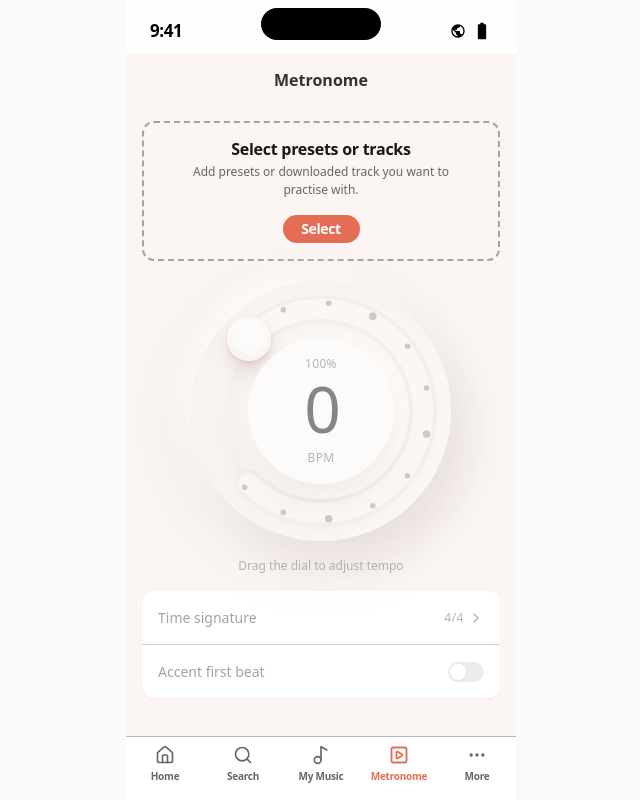
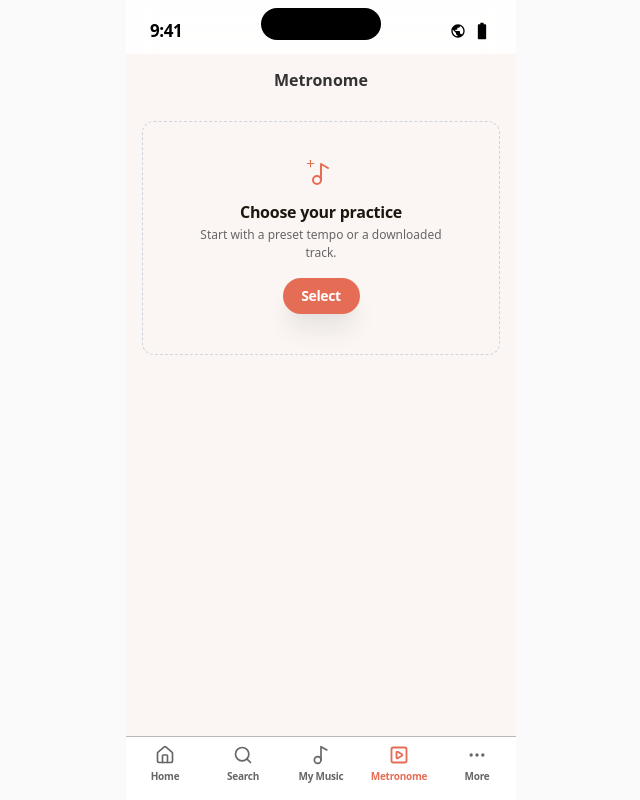
Before and after one commit to bissy-k/feisapp, a React (Vite) app: page / in a window 1280 px wide. Both pictures are taken after a click on the button "Metronome". Shown: the whole page, without its empty margins (319-959 px from the left). Built offline with nearby package versions, Linux system fonts and the light colour scheme.

Commit message:
Refine metronome setup experience

```diff
--- a/src/components/RotaryDial.tsx
+++ b/src/components/RotaryDial.tsx
@@ -55,11 +55,12 @@ export function RotaryDial({
   // Map current value to a 270° arc starting at -135° (bottom-left) sweeping to +135° (bottom-right)
   const valueAngle = -135 + (value - min) / range * 270;
   const center = size / 2;
-  const ringRadius = center - 28;
-  const tickRadius = center - 22;
+  const ringStrokeWidth = Math.max(22, size * 0.092);
+  const ringRadius = center - ringStrokeWidth - 16;
+  const tickRadius = ringRadius + ringStrokeWidth * 0.28;
   const progressPath = describeArc(center, ringRadius, -135, valueAngle);
   const railPath = describeArc(center, ringRadius, -135, 135);
-  const innerInset = Math.max(46, size * 0.22);
+  const innerInset = Math.max(54, size * 0.25);
   const getAngle = useCallback((clientX: number, clientY: number) => {
     if (!containerRef.current) return 0;
     const rect = containerRef.current.getBoundingClientRect();
@@ -227,23 +228,23 @@ export function RotaryDial({
           d={railPath}
           fill="none"
           stroke="#EEE7E4"
-          strokeWidth="28"
+          strokeWidth={ringStrokeWidth}
           strokeLinecap="round" />
         <path
           d={railPath}
           fill="none"
           stroke="#FFFFFF"
-          strokeWidth="20"
+          strokeWidth={ringStrokeWidth - 8}
           strokeLinecap="round"
           strokeOpacity="0.68" />
         <motion.path
           d={progressPath}
           fill="none"
           stroke="url(#premiumDialArc)"
-          strokeWidth="28"
+          strokeWidth={ringStrokeWidth}
           strokeLinecap="round"
           filter="url(#premiumArcShadow)"
-          animate={isPlaying ? { strokeWidth: [28, isAccent ? 34 : 31, 28] } : { strokeWidth: 28 }}
+          animate={isPlaying ? { strokeWidth: [ringStrokeWidth, isAccent ? ringStrokeWidth + 5 : ringStrokeWidth + 3, ringStrokeWidth] } : { strokeWidth: ringStrokeWidth }}
           transition={{ duration: 0.22, ease: 'easeOut' }}
           key={`arc-pulse-${beatPulseKey}`} />
 
@@ -256,9 +257,9 @@ export function RotaryDial({
               key={i}
               cx={point.x}
               cy={point.y}
-              r={i % 3 === 0 ? 3.8 : 2.8}
+              r={3.1}
               fill={isActiveTick ? accentColor : '#5E5552'}
-              opacity={isActiveTick ? 0.45 : 0.55} />
+              opacity={isActiveTick ? 0.48 : 0.5} />
           );
         })}
       </svg>
--- a/src/hooks/useMetronome.ts
+++ b/src/hooks/useMetronome.ts
@@ -10,7 +10,7 @@ export function useMetronome() {
   const [currentBeat, setCurrentBeat] = useState(0);
   const [volume, setVolume] = useState(0.7);
   const [isMuted, setIsMuted] = useState(false);
-  const [sound, setSound] = useState<MetronomeSound>('beep');
+  const [sound, setSound] = useState<MetronomeSound>('woodblock');
 
   const audioContextRef = useRef<AudioContext | null>(null);
   const nextNoteTimeRef = useRef(0);
--- a/src/screens/FeisMinimalScreen.tsx
+++ b/src/screens/FeisMinimalScreen.tsx
@@ -6,10 +6,12 @@ import {
   ChevronRight,
   Music2,
   Plus,
+  Volume1,
+  Volume2,
   X
 } from 'lucide-react';
-import { AnimatePresence, motion } from 'framer-motion';
-import { useMetronome } from '../hooks/useMetronome';
+import { AnimatePresence, motion, useReducedMotion } from 'framer-motion';
+import { MetronomeSound, useMetronome } from '../hooks/useMetronome';
 import { usePlayer } from '../context/PlayerContext';
 import { RotaryDial } from '../components/RotaryDial';
 import { DANCE_STYLES, Track } from '../data/mockData';
@@ -47,6 +49,10 @@ type PracticeSelection =
 
 type SelectionView = 'root' | 'playlists' | 'tracks';
 type SessionState = 'ready' | 'running' | 'paused';
+type MetronomeBeatOption = {
+  value: MetronomeSound;
+  label: string;
+};
 
 const ACCENT = '#E56D56';
 const BG = '#FBF6F3';
@@ -55,6 +61,20 @@ const TEXT_PRIMARY = '#333333';
 const TEXT_SECONDARY = '#666666';
 const TEXT_TERTIARY = '#595959';
 const BORDER = '#D0D5DD';
+const METRONOME_BEAT_OPTIONS: MetronomeBeatOption[] = [
+  {
+    value: 'beep',
+    label: 'Beep'
+  },
+  {
+    value: 'click',
+    label: 'Click'
+  },
+  {
+    value: 'woodblock',
+    label: 'Woodchip'
+  }
+];
 
 const PRACTICE_PRESETS: PracticePreset[] = [
   {
@@ -245,8 +265,11 @@ export function FeisMinimalScreen({
     accentFirstBeat,
     setAccentFirstBeat,
     currentBeat,
-    isMuted,
-    setIsMuted
+    volume,
+    setVolume,
+    setIsMuted,
+    sound,
+    setSound
   } = useMetronome();
   const {
     currentTrack,
@@ -262,6 +285,7 @@ export function FeisMinimalScreen({
   const [showSelectionSheet, setShowSelectionSheet] = useState(false);
   const [showTimeSigPicker, setShowTimeSigPicker] = useState(false);
   const [showStemPicker, setShowStemPicker] = useState(false);
+  const [showBeatSoundPicker, setShowBeatSoundPicker] = useState(false);
   const [selectionView, setSelectionView] = useState<SelectionView>('root');
   const [selectedPlaylistId, setSelectedPlaylistId] = useState<string | null>(
     null
@@ -315,11 +339,13 @@ export function FeisMinimalScreen({
   const selectedTrackTime = isSelectedTrackLoaded ? currentTime : 0;
   const selectedStemLabel =
   selectedStems.length > 1 ? selectedStems.join(', ') : selectedStems[0] ?? 'Drums';
+  const metronomeBeatLabel =
+  METRONOME_BEAT_OPTIONS.find((option) => option.value === sound)?.label ?? 'Woodchip';
   const isCustomTempo = hasSelection && defaultBpm > 0 && bpm !== defaultBpm;
   const defaultTimeSignatureBeats = defaultBeatsForSignature(
     selectedPreset?.timeSignature ?? selectedStyle?.timeSignature
   );
-  const settingsTopClass = selectedTrack ? 'mt-3' : hasSelection ? 'mt-9' : 'mt-4';
+  const settingsTopClass = selectedTrack ? 'mt-4' : hasSelection ? 'mt-9' : 'mt-4';
 
   useEffect(() => {
     if (!selection) {
@@ -363,6 +389,10 @@ export function FeisMinimalScreen({
   useEffect(() => {
     if (!selectedTrack) setShowStemPicker(false);
   }, [selectedTrack]);
+
+  useEffect(() => {
+    if (!hasSelection) setShowBeatSoundPicker(false);
+  }, [hasSelection]);
 
   useEffect(() => {
     return () => {
@@ -512,6 +542,8 @@ export function FeisMinimalScreen({
           sessionState={sessionState}
           onOpen={() => setShowSelectionSheet(true)} />
 
+        {hasSelection &&
+        <>
         <div
           className={`flex flex-col items-center justify-center transition-opacity ${selectedTrack ? 'mt-4' : 'mt-5'} ${hasSelection ? 'opacity-100' : 'opacity-50'}`}>
 
@@ -523,7 +555,7 @@ export function FeisMinimalScreen({
             onChange={(next) => {
               if (hasSelection) setBpm(next);
             }}
-            size={selectedTrack ? 220 : 260}
+            size={272}
             isPlaying={isPracticePlaying}
             isAccent={accentFirstBeat && currentBeat === 0}
             beatPulseKey={currentBeat}
@@ -533,7 +565,7 @@ export function FeisMinimalScreen({
               <div className="text-[12px] text-[#737373] tabular-nums mb-1 tracking-[0.3px]">
                 {speedPercent}%
               </div>
-              <div className="text-[64px] font-medium tracking-[-3.2px] text-[#171717] leading-none">
+              <div className="text-[58px] font-medium tracking-[-2.4px] text-[#171717] leading-none">
                 {displayBpm}
               </div>
               <div className="text-[12px] font-medium text-[#737373] tracking-[0.3px] mt-2">
@@ -580,23 +612,6 @@ export function FeisMinimalScreen({
                 </span>
               </button>
               <div className="h-px" style={{ backgroundColor: BORDER }} />
-              <div className="h-[53px] px-4 flex items-center justify-between">
-                <span className="text-[14px] font-medium leading-[22px]" style={{ color: TEXT_PRIMARY }}>
-                  Metronome sound
-                </span>
-                <button
-                  onClick={() => setIsMuted(!isMuted)}
-                  className="w-9 h-5 rounded-full transition-colors relative flex-shrink-0 p-0.5 focus:outline-none"
-                  style={{
-                    backgroundColor: isMuted ? BORDER : ACCENT
-                  }}
-                  aria-pressed={!isMuted}
-                  aria-label={isMuted ? 'Turn metronome sound on' : 'Turn metronome sound off'}>
-                  <span
-                    className={`absolute top-0.5 w-4 h-4 bg-white rounded-full shadow transition-transform ${isMuted ? 'left-0.5' : 'left-[18px]'}`} />
-                </button>
-              </div>
-              <div className="h-px" style={{ backgroundColor: BORDER }} />
             </>
           }
 
@@ -625,6 +640,69 @@ export function FeisMinimalScreen({
             </span>
           </button>
           <div className="h-px" style={{ backgroundColor: BORDER }} />
+          <button
+            onClick={() => {
+              if (hasSelection) setShowBeatSoundPicker(true);
+            }}
+            disabled={!hasSelection}
+            className={`w-full h-[53px] px-4 flex items-center justify-between focus:outline-none ${hasSelection ? 'active:bg-neutral-50' : 'cursor-not-allowed'}`}
+            style={{
+              opacity: hasSelection ? 1 : 0.45
+            }}
+            aria-label="Change metronome beat sound">
+
+            <span className="text-[14px] font-medium leading-[22px]" style={{ color: TEXT_PRIMARY }}>
+              Metronome beats
+            </span>
+            <span
+              className="flex items-center gap-1 text-[12px] leading-4 tracking-[0.5px]"
+              style={{
+                color: TEXT_TERTIARY
+              }}>
+
+              {metronomeBeatLabel}
+              <ChevronRight size={16} style={{ color: hasSelection ? ACCENT : TEXT_TERTIARY }} />
+            </span>
+          </button>
+          <div className="h-px" style={{ backgroundColor: BORDER }} />
+          <div
+            className="h-[60px] px-4 flex items-center gap-3"
+            style={{
+              opacity: hasSelection ? 1 : 0.45
+            }}>
+            <Volume1 size={20} strokeWidth={2} style={{ color: ACCENT }} />
+            <div className="relative h-8 flex-1 flex items-center">
+              <div className="absolute left-0 right-0 h-[5px] rounded-full" style={{ backgroundColor: '#E6E1DE' }} />
+              <div
+                className="absolute left-0 h-[5px] rounded-full"
+                style={{
+                  width: `${Math.round(volume * 100)}%`,
+                  backgroundColor: ACCENT
+                }} />
+              <div
+                className="absolute top-1/2 h-9 w-9 -translate-y-1/2 rounded-2xl bg-white"
+                style={{
+                  left: `calc(${Math.round(volume * 100)}% - 18px)`,
+                  boxShadow: '0 5px 12px rgba(80, 56, 49, 0.18), 0 1px 2px rgba(80, 56, 49, 0.12)'
+                }} />
+              <input
+                type="range"
+                min={0}
+                max={1}
+                step={0.01}
+                value={volume}
+                onChange={(event) => {
+                  const nextVolume = Number(event.target.value);
+                  setVolume(nextVolume);
+                  setIsMuted(nextVolume === 0);
+                }}
+                disabled={!hasSelection}
+                className="absolute inset-0 h-full w-full cursor-pointer opacity-0 disabled:cursor-not-allowed"
+                aria-label="Metronome beat volume" />
+            </div>
+            <Volume2 size={20} strokeWidth={2} style={{ color: ACCENT }} />
+          </div>
+          <div className="h-px" style={{ backgroundColor: BORDER }} />
           <div
             className="h-[53px] px-4 flex items-center justify-between"
             style={{
@@ -651,6 +729,8 @@ export function FeisMinimalScreen({
             </button>
           </div>
         </div>
+        </>
+        }
 
       </div>
 
@@ -755,6 +835,41 @@ export function FeisMinimalScreen({
                 <Radio checked={isActive} />
                 <span className="text-[14px] font-medium leading-[22px]" style={{ color: TEXT_PRIMARY }}>
                   {opt.label}{isDefault ? ' (default)' : ''}
+                </span>
+              </button>);
+
+          })}
+            </div>
+          </div>
+          </PickerSheet>
+        }
+      </AnimatePresence>
+
+      <AnimatePresence>
+        {showBeatSoundPicker &&
+        <PickerSheet
+          title="Metronome beats"
+          onClose={() => setShowBeatSoundPicker(false)}>
+
+          <div className="px-4 py-3">
+            <div className="rounded-xl overflow-hidden bg-white">
+              {METRONOME_BEAT_OPTIONS.map((option) => {
+              const isActive = sound === option.value;
+              return (
+                <button
+                  key={option.value}
+                  onClick={() => {
+                    setSound(option.value);
+                    setShowBeatSoundPicker(false);
+                  }}
+                  className="w-full h-[53px] px-4 flex items-center gap-4 text-left border-b last:border-b-0 active:bg-neutral-50 focus:outline-none"
+                  style={{
+                    borderColor: BORDER
+                  }}>
+
+                  <Radio checked={isActive} />
+                  <span className="text-[14px] font-medium leading-[22px]" style={{ color: TEXT_PRIMARY }}>
+                    {option.label}
                   </span>
                 </button>);
 
@@ -879,32 +994,52 @@ function PracticeSelectionCard({
   sessionState: SessionState;
   onOpen: () => void;
 }) {
+  const shouldReduceMotion = useReducedMotion();
+
   if (!preset && !track) {
     return (
-      <button
+      <motion.button
         onClick={onOpen}
-        className="w-full rounded-xl px-4 py-4 border-2 border-dashed text-center active:scale-[0.99] transition-transform"
+        initial={shouldReduceMotion ? false : { opacity: 0, y: 6 }}
+        animate={shouldReduceMotion ? { opacity: 1 } : { opacity: 1, y: 0 }}
+        whileTap={shouldReduceMotion ? undefined : { scale: 0.99 }}
+        transition={{ duration: 0.18, ease: [0.22, 1, 0.36, 1] }}
+        className="w-full rounded-xl px-4 py-10 text-center transition-transform focus:outline-none"
         style={{
-          borderColor: '#A3A3A3',
-          backgroundColor: 'transparent'
+          backgroundColor: 'transparent',
+          border: `1.5px dashed ${BORDER}`
         }}
-        aria-label="Select preset or downloaded track">
+        aria-label="Choose practice preset or downloaded track">
 
-        <div className="text-[16px] font-semibold leading-5 tracking-[-0.27px] mb-1" style={{ color: '#1C170D' }}>
-          Select presets or tracks
+        <div className="flex flex-col items-center gap-4">
+          <div className="relative h-6 w-6" style={{ color: ACCENT }}>
+            <Music2 size={24} strokeWidth={2} />
+            <Plus
+              size={11}
+              strokeWidth={2.4}
+              className="absolute -left-1 -top-1"
+              style={{ color: ACCENT }} />
           </div>
-        <div className="text-[12px] font-medium leading-[18px] max-w-[260px] mx-auto mb-4" style={{ color: TEXT_SECONDARY }}>
-          Add presets or downloaded track you want to practise with.
+
+          <div className="w-full max-w-[260px]">
+            <div className="text-[16px] font-semibold leading-5 tracking-[-0.27px]" style={{ color: '#1C170D' }}>
+              Choose your practice
             </div>
+            <div className="text-[12px] font-medium leading-[18px] mt-1" style={{ color: TEXT_SECONDARY }}>
+              Start with a preset tempo or a downloaded track.
+            </div>
+          </div>
+
           <span
-          className="inline-flex h-7 min-w-[77px] items-center justify-center rounded-full px-4 text-[14px] font-semibold leading-5 tracking-[-0.4px] text-white"
+            className="inline-flex h-9 min-w-[77px] items-center justify-center rounded-full px-4 text-[14px] font-semibold leading-5 tracking-[-0.4px] text-white"
             style={{
-            backgroundColor: ACCENT
+              backgroundColor: ACCENT,
+              boxShadow: '0 20px 24px -4px rgba(16, 24, 40, 0.08), 0 8px 8px -4px rgba(16, 24, 40, 0.03)'
             }}>
-
             Select
           </span>
-      </button>);
+        </div>
+      </motion.button>);
 
   }
 
@@ -1004,16 +1139,16 @@ function SelectionSheet({
 
   const title =
   view === 'root' ?
-  'Select preset or track' :
+  'Choose your practice' :
   view === 'playlists' ?
-  'Select a track' :
-  'Select a track';
+  'Downloaded tracks' :
+  'Choose a track';
 
   const subtitle =
   view === 'playlists' ?
-  'Only downloaded tracks are visible' :
+  'Pick from music saved on this device.' :
   view === 'tracks' ?
-  'Select downloaded tracks' :
+  'Choose one track for this practice session.' :
   undefined;
 
   return (
@@ -1040,12 +1175,12 @@ function SelectionSheet({
               <Plus size={22} />
             </span>
             <span className="text-[14px] font-semibold" style={{ color: ACCENT }}>
-              Select a downloaded track
+              Browse downloaded tracks
             </span>
           </button>
 
           <div className="text-[12px] font-semibold text-neutral-500 mb-2 px-1">
-            Presets
+            Preset tempos
           </div>
           <div className="rounded-xl overflow-hidden bg-white">
             {PRACTICE_PRESETS.map((preset) => {
@@ -1074,12 +1209,12 @@ function SelectionSheet({
       }
 
       {view === 'playlists' &&
-      <div className="px-3 py-3 space-y-2">
+      <div className="px-3 pt-4 pb-3 space-y-3">
           {DOWNLOADED_PLAYLISTS.map((item) =>
         <button
           key={item.id}
           onClick={() => onSelectPlaylist(item.id)}
-          className="w-full min-h-[66px] rounded-xl bg-white px-3 py-3 flex items-center gap-3 text-left active:bg-neutral-50">
+          className="w-full min-h-[70px] rounded-xl bg-white px-3 py-3 flex items-center gap-3 text-left active:bg-neutral-50">
 
               <div
             className="w-12 h-12 rounded-xl flex items-center justify-center text-white flex-shrink-0"
@@ -1094,7 +1229,7 @@ function SelectionSheet({
                   {item.name}
                 </div>
                 <div className="text-[12px] text-neutral-500">
-                  Downloaded · {item.count} Songs
+                  {item.count} downloaded tracks
                 </div>
               </div>
             </button>
@@ -1185,9 +1320,9 @@ function PickerSheet({
           backgroundColor: BG
         }}>
 
-        <div className="w-9 h-[5px] bg-[rgba(60,60,67,0.3)] rounded-full mx-auto mt-[10px]" />
+        <div className="w-9 h-[5px] bg-[rgba(60,60,67,0.3)] rounded-full mx-auto mt-[12px] mb-[10px]" />
         <div
-          className="h-[47px] px-4 flex items-end justify-between pb-3 border-b"
+          className="min-h-[58px] px-4 flex items-start justify-between pb-4 border-b"
           style={{
             borderColor: 'rgba(60,60,67,0.36)'
           }}>
```
Lines whose indentation alone changed are shown as unchanged.
